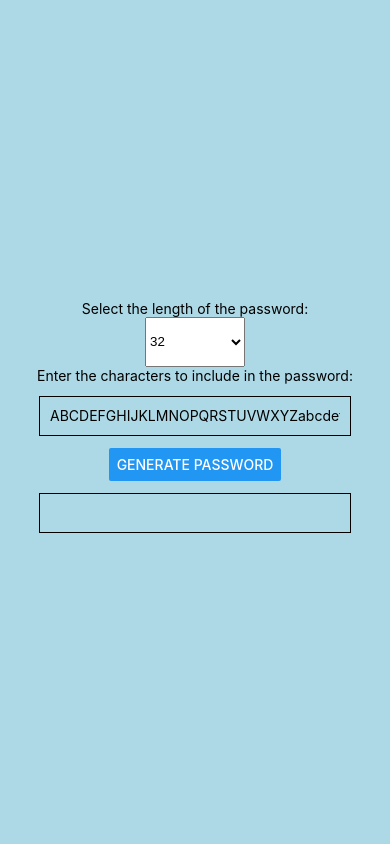
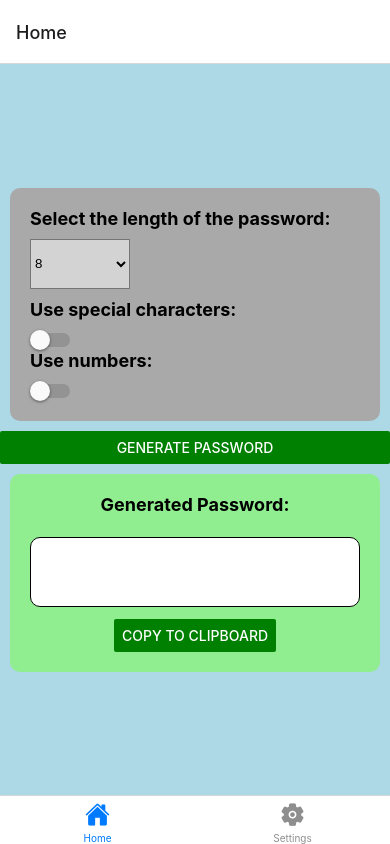
Before and after one commit to Ry0x7/PassGen, a React Native app: screen / in a window 390 px wide. Built offline with nearby package versions, Linux system fonts and the light colour scheme.

Commit message:
Add navigation and tab bar to the app

```diff
--- a/App.js
+++ b/App.js
@@ -1,12 +1,61 @@
-import { StatusBar } from 'expo-status-bar'; // Import StatusBar from expo-status-bar
-import { StyleSheet, Text, View, Button, TextInput } from 'react-native';
+import { StyleSheet, Text, View, Button, TextInput, Switch } from 'react-native';
 import { Picker } from '@react-native-picker/picker';
-import React, { useState } from 'react'; // Remove duplicate import statement for Animated
+import React, { useState, useEffect } from 'react';
+import { NavigationContainer } from '@react-navigation/native';
+import { createBottomTabNavigator } from '@react-navigation/bottom-tabs';
+import Ionicons from 'react-native-vector-icons/Ionicons';
+import * as Clipboard from 'expo-clipboard';
 
 export default function App() {
-  const [length, setLength] = useState(32);
-  const [charset, setCharset] = useState('ABCDEFGHIJKLMNOPQRSTUVWXYZabcdefghijklmnopqrstuvwxyz0123456789!@#$%^&*()_+~`|}{[]\\:;?><,./-=');
+  return (
+    <NavigationContainer>
+      <TabNavigator />
+    </NavigationContainer>
+  );
+}
+
+const Tab = createBottomTabNavigator();
+
+function TabNavigator() {
+  return (
+    <Tab.Navigator
+      screenOptions={({ route }) => ({
+        tabBarIcon: ({ color, size }) => {
+          let iconName;
+
+          if (route.name === 'Home') {
+            iconName = 'home';
+          } else if (route.name === 'Settings') {
+            iconName = 'settings';
+          }
+
+          return <Ionicons name={iconName} size={size} color={color} />;
+        },
+      })}
+    >
+      <Tab.Screen name="Home" component={HomeScreen} />
+      <Tab.Screen name="Settings" component={SettingsScreen} />
+    </Tab.Navigator>
+  );
+}
+
+function HomeScreen() {
+  const [length, setLength] = useState(8);
+  const [charset, setCharset] = useState('ABCDEFGHIJKLMNOPQRSTUVWXYZabcdefghijklmnopqrstuvwxyz');
+  const [useSpecialCharacters, setUseSpecialCharacters] = useState(false);
+  const [useNumbers, setUseNumbers] = useState(false);
   const [password, setPassword] = useState('');
+
+  useEffect(() => {
+    let newCharset = 'ABCDEFGHIJKLMNOPQRSTUVWXYZabcdefghijklmnopqrstuvwxyz';
+    if (useSpecialCharacters) {
+      newCharset += '!@#$%^&*()_+~|}{[]\\:;?><,./-=';
+    }
+    if (useNumbers) {
+      newCharset += '0123456789';
+    }
+    setCharset(newCharset);
+  }, [useSpecialCharacters, useNumbers]);
 
   const generatePassword = () => {
     let newPassword = '';
@@ -18,46 +67,83 @@ export default function App() {
 
   return (
     <View style={styles.container}>
-      <Text>Select the length of the password:</Text>
+      <View style={styles.box1}>
+        <Text style={styles.title}>Select the length of the password:</Text>
         <Picker
           selectedValue={length}
-        style={{ height: 50, width: 100 }}
+          style={styles.picker}
           onValueChange={(itemValue) => setLength(itemValue)}
-        itemStyle={{ color: 'blue' }}
+          itemStyle={styles.pickerItem}
         >
           <Picker.Item label="8" value={8} />
           <Picker.Item label="12" value={12} />
           <Picker.Item label="16" value={16} />
           <Picker.Item label="20" value={20} />
           <Picker.Item label="32" value={32} />
+          <Picker.Item label="69" value={64} />
         </Picker>
-      <Text>Enter the characters to include in the password:</Text>
-      <TextInput
-        style={styles.input}
-        value={charset}
-        onChangeText={(text) => setCharset(text)}
+
+        <Text style={styles.title}>Use special characters:</Text>
+        <Switch
+          value={useSpecialCharacters}
+          onValueChange={setUseSpecialCharacters}
         />
-      <Button title="Generate Password" onPress={generatePassword} style={styles.button} />
-      <View style={styles.output}>
-        <TextInput
-          style={styles.outputText}
-          value={password}
-          editable={true}
+        <Text style={styles.title}>Use numbers:</Text>
+        <Switch
+          value={useNumbers}
+          onValueChange={setUseNumbers}
         />
       </View>
-      <StatusBar style="auto" />
+      <Button title="Generate Password" onPress={generatePassword} color={'green'}/>
+      <View style={styles.outputData}>
+        <Text style={styles.title}>Generated Password:</Text>
+        <TextInput value={password} style={styles.output} />
+        <Button title="Copy to clipboard" onPress={() => Clipboard.setStringAsync(password)} color={'green'}/>
+        </View>
     </View>
   );
+}
 
+function SettingsScreen() {
+  return (
+    <View style={styles.container1}>
+      <Text style={styles.title}>Work on progress</Text>
+    </View>
+  );
+}
 
-}
 
 const styles = StyleSheet.create({
   container: {
     flex: 1,
     backgroundColor: 'lightblue',
+    justifyContent: 'center',
+  },
+  container1: {
+    flex: 1,
+    backgroundColor: 'lightblue',
     alignItems: 'center',
     justifyContent: 'center',
+  },
+  box1: {
+    backgroundColor: 'darkgray',
+    padding: 20,
+    borderRadius: 10,
+    margin: 10,
+  },
+  title: {
+    fontSize: 18,
+    fontWeight: 'bold',
+    marginBottom: 10,
+  },
+  picker: {
+    height: 50,
+    width: 100,
+    marginBottom: 10,
+    backgroundColor: 'lightgray',
+  },
+  pickerItem: {
+    color: 'blue',
   },
   input: {
     height: 40,
@@ -65,21 +151,25 @@ const styles = StyleSheet.create({
     margin: 12,
     borderWidth: 1,
     padding: 10,
+    borderRadius: 10,
   },
   output: {
-    height: 40,
-    width: '80%',
+    height: 70,
+    width: '100%',
     margin: 12,
     borderWidth: 1,
+    backgroundColor: 'white',
+    borderRadius: 10,
     padding: 10,
+    textAlign: 'center',
+    fontSize: 20,
+    fontWeight: 'bold',
   },
-  outputText: {
-    flex: 1,
-  },
-  button: {
-    backgroundColor: 'blue',
-    color: 'white',
-    padding: 10,
-    borderRadius: 5,
-  },
+  outputData: {
+    alignItems: 'center',
+    backgroundColor: 'lightgreen',
+    padding: 20,
+    borderRadius: 10,
+    margin: 10,
+  }
 });
```
Lines whose indentation alone changed are shown as unchanged.
